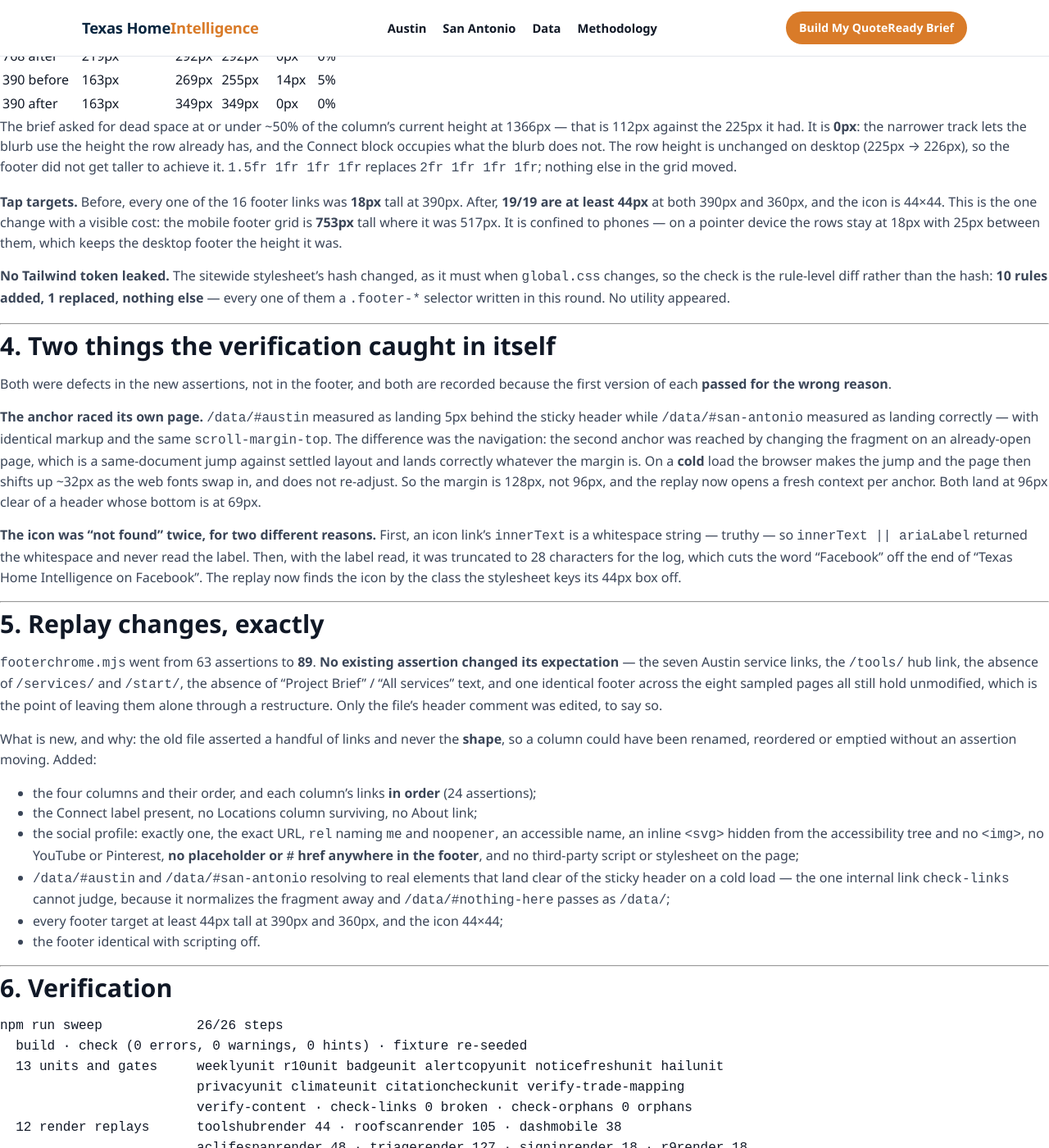
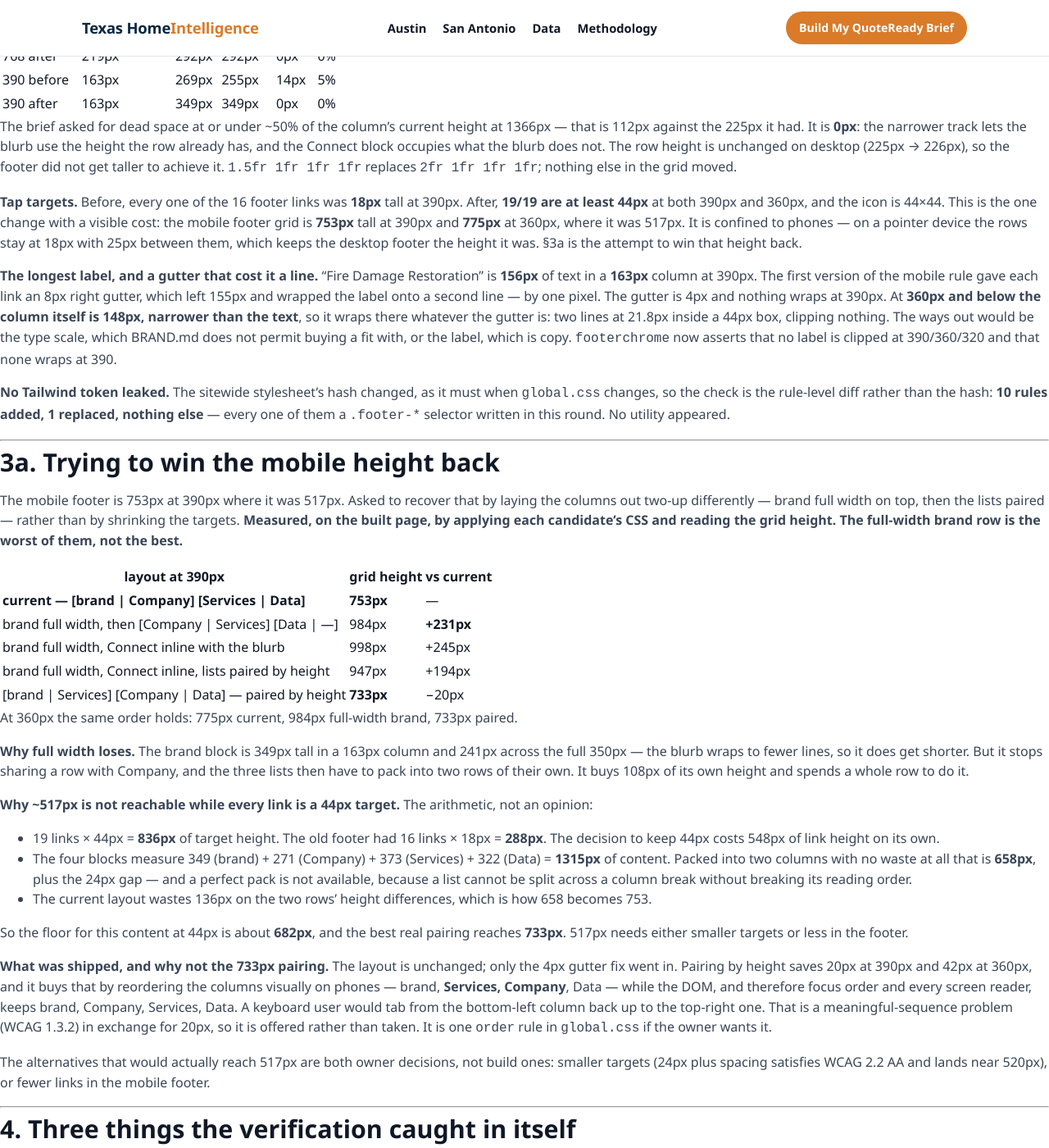
Before and after one commit to zmpersonal/texashomeintelligence, a Jekyll site: the page built from docs/audits/round-33-footer.md, in a window 1280 px wide and 1400 px high, scrolled down 1758 px. Shown: the whole window at 82% size. Built offline with Jekyll 4.4.1, drawn with Linux system fonts in a browser that asks for light colours; our own code applies the rules of GitHub Pages for plain Markdown files; some of the changed text lies outside the part shown.

Commit message:
Round 33: measure the mobile footer height, and fix the gutter that wrapped a label
Asked to win back the mobile height by laying the columns out two-up with the
brand block full width. Measured on the built page: that layout is 984px
against the current 753px at 390px — 231px WORSE. The brand block is shorter
when it is wide, but it stops sharing a row with Company and the three lists
then need two rows of their own.

The arithmetic says ~517px is not reachable while every link is a 44px target:
19 links x 44px is 836px of target height where the old footer's 16 links at
18px were 288px, and the four blocks total 1315px of content, which is 658px
even packed into two columns with no waste. The floor is ~682px; the best real
pairing measures 733px and buys its 20px by reordering the columns visually on
phones while the DOM keeps its order, which is a meaningful-sequence problem in
exchange for 20px. It is offered in the audit rather than taken, as is the pair
of options that would actually reach 517px — smaller targets or fewer links,
both owner calls.

What did change: the mobile anchor's right gutter, 8px to 4px. "Fire Damage
Restoration" is 156px of text in a 163px column at 390px, so the 8px gutter
wrapped the longest label in the footer onto a second line by one pixel. It
still wraps at 360px and below, where the column is narrower than the text and
the only ways out are the type scale or the copy. footerchrome now asserts no
label is clipped at 390/360/320 and none wraps at 390, measured from the text's
own line boxes -- the anchor is a 44px flex box on a phone, so its scrollHeight
reads 44 whether the text is one line or two.

footerchrome 89 -> 93. Verified: npm run sweep 26/26.

Co-Authored-By: Claude Opus 5 <noreply@anthropic.com>
Claude-Session: https://claude.ai/code/session_01AnGXzZbqiP668GECxYpmtS

```diff
--- a/docs/audits/round-33-footer.md
+++ b/docs/audits/round-33-footer.md
@@ -105,9 +105,19 @@ achieve it. `1.5fr 1fr 1fr 1fr` replaces `2fr 1fr 1fr 1fr`; nothing else in the
 
 **Tap targets.** Before, every one of the 16 footer links was **18px** tall at 390px. After,
 **19/19 are at least 44px** at both 390px and 360px, and the icon is 44×44. This is the one
-change with a visible cost: the mobile footer grid is **753px** tall where it was 517px. It is
-confined to phones — on a pointer device the rows stay at 18px with 25px between them, which
-keeps the desktop footer the height it was.
+change with a visible cost: the mobile footer grid is **753px** tall at 390px and **775px** at
+360px, where it was 517px. It is confined to phones — on a pointer device the rows stay at 18px
+with 25px between them, which keeps the desktop footer the height it was. §3a is the attempt to
+win that height back.
+
+**The longest label, and a gutter that cost it a line.** "Fire Damage Restoration" is **156px**
+of text in a **163px** column at 390px. The first version of the mobile rule gave each link an
+8px right gutter, which left 155px and wrapped the label onto a second line — by one pixel.
+The gutter is 4px and nothing wraps at 390px. At **360px and below the column itself is 148px,
+narrower than the text**, so it wraps there whatever the gutter is: two lines at 21.8px inside
+a 44px box, clipping nothing. The ways out would be the type scale, which BRAND.md does not
+permit buying a fit with, or the label, which is copy. `footerchrome` now asserts that no label
+is clipped at 390/360/320 and that none wraps at 390.
 
 **No Tailwind token leaked.** The sitewide stylesheet's hash changed, as it must when
 `global.css` changes, so the check is the rule-level diff rather than the hash: **10 rules
@@ -116,7 +126,58 @@ round. No utility appeared.
 
 ---
 
-## 4. Two things the verification caught in itself
+## 3a. Trying to win the mobile height back
+
+The mobile footer is 753px at 390px where it was 517px. Asked to recover that by laying the
+columns out two-up differently — brand full width on top, then the lists paired — rather than
+by shrinking the targets. **Measured, on the built page, by applying each candidate's CSS and
+reading the grid height. The full-width brand row is the worst of them, not the best.**
+
+| layout at 390px | grid height | vs current |
+|---|---|---|
+| **current — [brand \| Company] [Services \| Data]** | **753px** | — |
+| brand full width, then [Company \| Services] [Data \| —] | 984px | **+231px** |
+| brand full width, Connect inline with the blurb | 998px | +245px |
+| brand full width, Connect inline, lists paired by height | 947px | +194px |
+| [brand \| Services] [Company \| Data] — paired by height | **733px** | −20px |
+
+At 360px the same order holds: 775px current, 984px full-width brand, 733px paired.
+
+**Why full width loses.** The brand block is 349px tall in a 163px column and 241px across the
+full 350px — the blurb wraps to fewer lines, so it does get shorter. But it stops sharing a row
+with Company, and the three lists then have to pack into two rows of their own. It buys 108px
+of its own height and spends a whole row to do it.
+
+**Why ~517px is not reachable while every link is a 44px target.** The arithmetic, not an
+opinion:
+
+- 19 links × 44px = **836px** of target height. The old footer had 16 links × 18px = **288px**.
+  The decision to keep 44px costs 548px of link height on its own.
+- The four blocks measure 349 (brand) + 271 (Company) + 373 (Services) + 322 (Data) = **1315px**
+  of content. Packed into two columns with no waste at all that is **658px**, plus the 24px gap
+  — and a perfect pack is not available, because a list cannot be split across a column break
+  without breaking its reading order.
+- The current layout wastes 136px on the two rows' height differences, which is how 658 becomes
+  753.
+
+So the floor for this content at 44px is about **682px**, and the best real pairing reaches
+**733px**. 517px needs either smaller targets or less in the footer.
+
+**What was shipped, and why not the 733px pairing.** The layout is unchanged; only the 4px
+gutter fix went in. Pairing by height saves 20px at 390px and 42px at 360px, and it buys that
+by reordering the columns visually on phones — brand, **Services, Company**, Data — while the
+DOM, and therefore focus order and every screen reader, keeps brand, Company, Services, Data.
+A keyboard user would tab from the bottom-left column back up to the top-right one. That is a
+meaningful-sequence problem (WCAG 1.3.2) in exchange for 20px, so it is offered rather than
+taken. It is one `order` rule in `global.css` if the owner wants it.
+
+The alternatives that would actually reach 517px are both owner decisions, not build ones:
+smaller targets (24px plus spacing satisfies WCAG 2.2 AA and lands near 520px), or fewer links
+in the mobile footer.
+
+---
+
+## 4. Three things the verification caught in itself
 
 Both were defects in the new assertions, not in the footer, and both are recorded because the
 first version of each **passed for the wrong reason**.
@@ -130,6 +191,11 @@ the jump and the page then shifts up ~32px as the web fonts swap in, and does no
 So the margin is 128px, not 96px, and the replay now opens a fresh context per anchor. Both
 land at 96px clear of a header whose bottom is at 69px.
 
+**The gutter that wrapped the longest label.** Covered in §3 — an 8px right gutter on a 163px
+column left 155px for 156px of text. It cost one line, on one link, at one width, and only a
+line-box count finds it: the anchor is a 44px flex box on a phone, so its `scrollHeight` reads
+44 whether the text inside is one line or two, and nothing clipped or overflowed.
+
 **The icon was "not found" twice, for two different reasons.** First, an icon link's
 `innerText` is a whitespace string — truthy — so `innerText || ariaLabel` returned the
 whitespace and never read the label. Then, with the label read, it was truncated to 28
@@ -140,7 +206,7 @@ on Facebook". The replay now finds the icon by the class the stylesheet keys its
 
 ## 5. Replay changes, exactly
 
-`footerchrome.mjs` went from 63 assertions to **89**. **No existing assertion changed its
+`footerchrome.mjs` went from 63 assertions to **93**. **No existing assertion changed its
 expectation** — the seven Austin service links, the `/tools/` hub link, the absence of
 `/services/` and `/start/`, the absence of "Project Brief" / "All services" text, and one
 identical footer across the eight sampled pages all still hold unmodified, which is the point
@@ -160,6 +226,9 @@ column could have been renamed, reordered or emptied without an assertion moving
   sticky header on a cold load — the one internal link `check-links` cannot judge, because it
   normalizes the fragment away and `/data/#nothing-here` passes as `/data/`;
 - every footer target at least 44px tall at 390px and 360px, and the icon 44×44;
+- no label clipped at 390px, 360px or 320px, and no label wrapping at 390px — measured from
+  the text's own line boxes rather than the anchor's scroll height, which a 44px flex box
+  makes useless for the question;
 - the footer identical with scripting off.
 
 ---
@@ -174,7 +243,7 @@ npm run sweep            26/26 steps
                          verify-content · check-links 0 broken · check-orphans 0 orphans
   12 render replays      toolshubrender 44 · roofscanrender 105 · dashmobile 38
                          aclifespanrender 48 · triagerender 127 · signinrender 18 · r9render 18
-                         saservicerender 315 · footerchrome 89 · analysisrender 148
+                         saservicerender 315 · footerchrome 93 · analysisrender 148
                          datalinksrender 34 · r7replay 68
 wrangler deploy --dry-run   58 modules, 1042 KiB, 4 bindings, exit 0
 determinism                 two consecutive builds, 354 files, byte-identical
```
Also changed, not shown: HANDOFF.md (+10 -1 lines), site/scripts/replays/footerchrome.mjs (+33 -0 lines), site/src/styles/global.css (+8 -1 lines).
